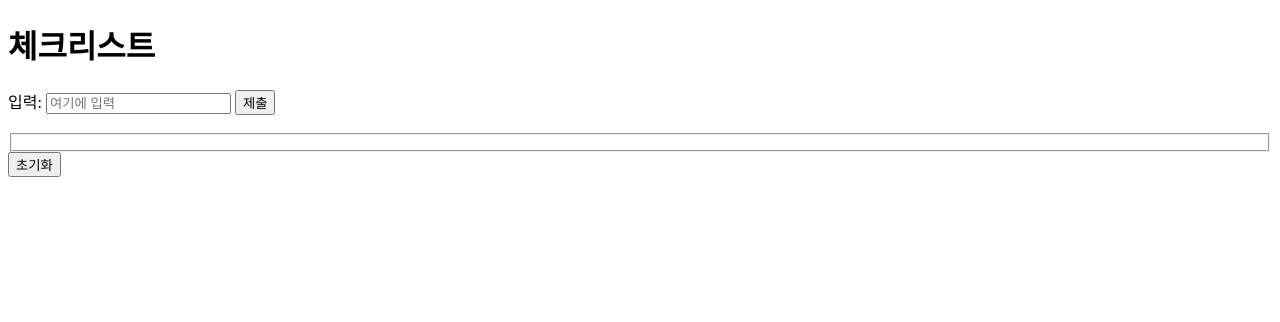
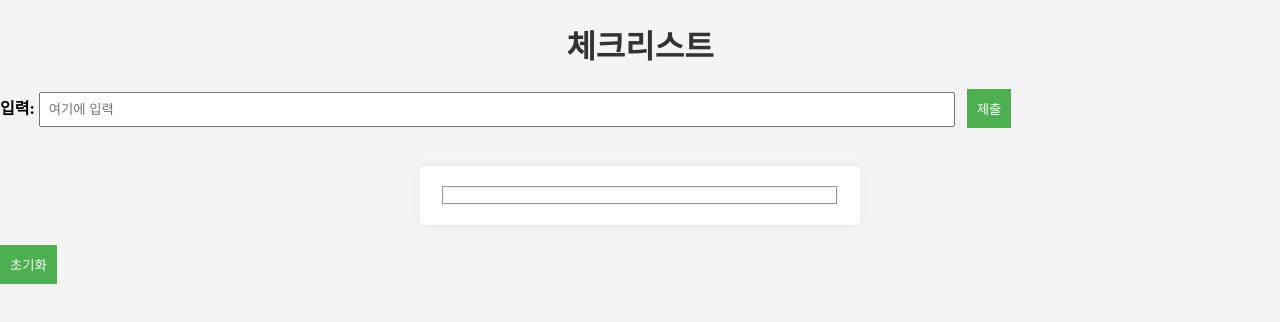
Before and after one commit to hankookswaram/web, a plain HTML site: page index.html in a window 1280 px wide. Drawn offline with Linux system fonts and the light colour scheme; files that its build step writes are made by us from their sources; the site is published under a folder, as on GitHub Pages, so addresses that start at the root find nothing.

Commit message:
Update index.html

```diff
--- a/index.html
+++ b/index.html
@@ -4,7 +4,7 @@
     <meta name="viewport" content=
 "width=device-width, initial-scale=1.0">
     <title>체크리스트</title>
-    <link rel="stylesheet" type=""text/css" href="/web/main/style.css">
+    <link rel="stylesheet" type=""text/css" href="style.css">
 </head>
 
 <body>
```
